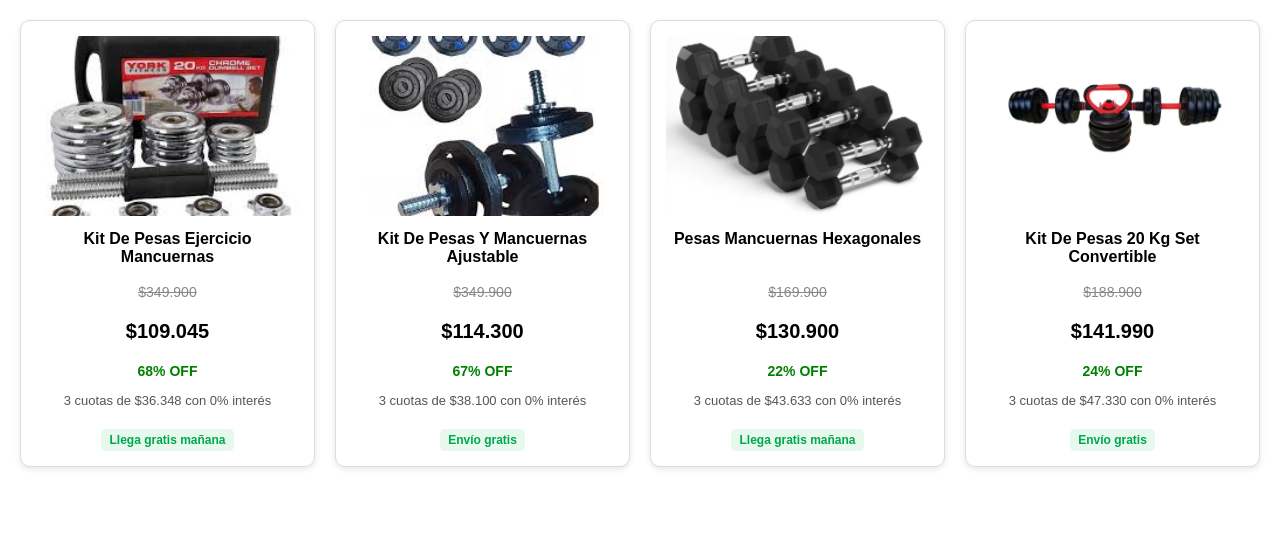
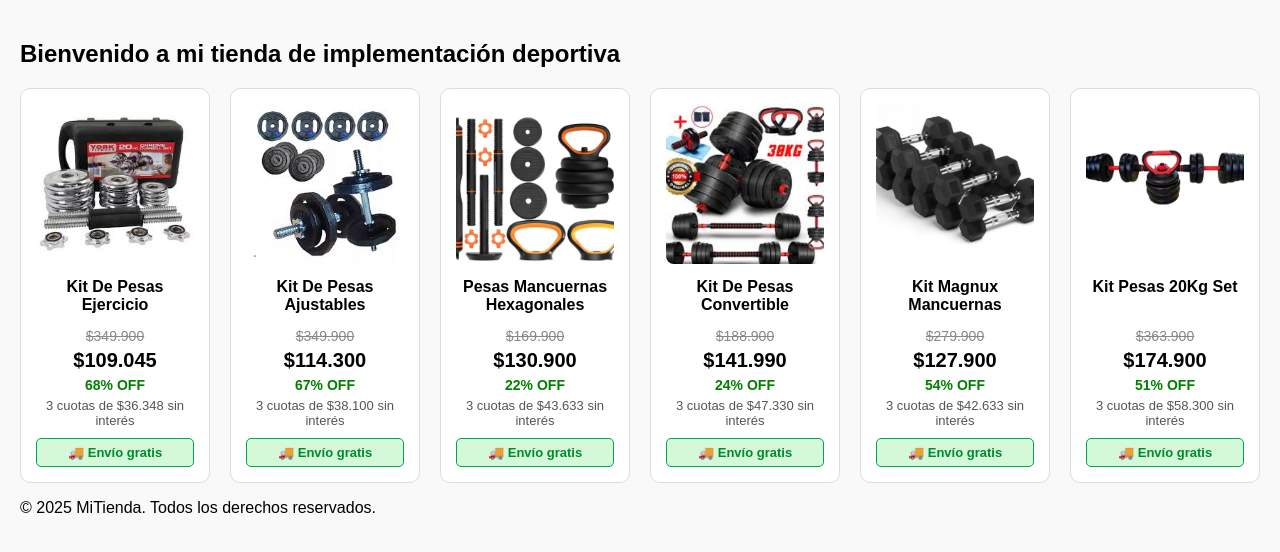
Before and after one commit to oadiazc/siteweb-pruebas-bit, a plain HTML site: page index.html in a window 1280 px wide. Drawn offline with Linux system fonts and the light colour scheme.

Commit message:
version mejorada de una tienda de deportes

```diff
--- a/css/main.css
+++ b/css/main.css
@@ -1,39 +1,42 @@
 body {
   font-family: Arial, sans-serif;
-  margin: 20px;
-  background: #fff;
+  background: #f9f9f9;
+  margin: 0;
+  padding: 20px;
 }
 
-/* 🔹 Grid: 4 productos por fila */
+.contenedor {
+  max-width: 1400px;
+  margin: auto;
+}
+
 .productos {
   display: grid;
-  grid-template-columns: repeat(4, 1fr); /* 4 columnas iguales */
+  grid-template-columns: repeat(6, 1fr); /* 6 columnas */
   gap: 20px;
 }
 
-.card {
+.tarjeta {
+  background: #fff;
   border: 1px solid #ddd;
   border-radius: 10px;
   padding: 15px;
   text-align: center;
-  background: #fff;
-  box-shadow: 0 2px 6px rgba(0,0,0,0.1);
   transition: transform 0.2s ease;
 }
 
-.card:hover {
+.tarjeta:hover {
   transform: scale(1.05);
 }
 
-/* 🔹 Imágenes todas iguales */
-.card img {
-  width: 100%;          /* ocupa todo el ancho */
-  height: 180px;        /* fija la altura */
-  object-fit: cover;    /* recorta sin deformar */
+.tarjeta .imagen img {
+  width: 100%;
+  height: 160px;
+  object-fit: cover;
   border-radius: 8px;
 }
 
-h3 {
+.tarjeta .titulo h3 {
   font-size: 16px;
   margin: 10px 0;
   height: 40px;
@@ -50,7 +53,9 @@ h3 {
   color: #000;
   font-size: 20px;
   font-weight: bold;
+  margin: 5px 0;
 }
+
 
 .descuento {
   color: green;
@@ -61,15 +66,16 @@ h3 {
 .cuotas {
   color: #555;
   font-size: 13px;
+  margin-top: 5px;
 }
 
 .envio {
-  display: inline-block;
-  margin-top: 8px;
-  padding: 4px 8px;
-  background: #e6f9ec;
-  color: #00a650;
-  font-size: 12px;
+  margin-top: 10px;
+  padding: 6px 10px;
+  background: #d4f9d9;
+  color: #008a2e;
+  font-size: 13px;
   border-radius: 5px;
   font-weight: bold;
+  border: 1px solid #00a650;
 }
--- a/index.html
+++ b/index.html
@@ -2,50 +2,82 @@
 <html lang="es">
 <head>
     <meta charset="UTF-8">
-  <title>Productos en columnas</title>
+    <meta name="viewport" content="width=device-width, initial-scale=1.0">
+    <title>TIENDA ANDRES DIAZ</title>
     <link rel="stylesheet" href="css/main.css">
 </head>
 <body>
+
+<h2>Bienvenido a mi tienda de implementación deportiva</h2>
+
+  <div class="contenedor">
     <section class="productos">
-    <div class="card">
-      <img src="img/Kit de pesas.jpg" alt="Kit de pesas">
-      <h3>Kit De Pesas Ejercicio Mancuernas</h3>
-      <p class="precio-original">$349.900</p>
-      <p class="precio-descuento">$109.045</p>
-      <p class="descuento">68% OFF</p>
-      <p class="cuotas">3 cuotas de $36.348 con 0% interés</p>
-      <span class="envio">Llega gratis mañana</span>
+
+      <div class="tarjeta">
+        <div class="imagen"><img src="img/Kit de pesas.jpg"></div>
+        <div class="titulo"><h3>Kit De Pesas Ejercicio</h3></div>
+        <div class="precio-original">$349.900</div>
+        <div class="precio-descuento">$109.045</div>
+        <div class="descuento">68% OFF</div>
+        <div class="cuotas">3 cuotas de $36.348 sin interés</div>
+        <div class="envio">🚚 Envío gratis</div>
       </div>
 
-    <div class="card">
-      <img src="img/kit pesas 2.jpg" alt="Kit de pesas ajustable">
-      <h3>Kit De Pesas Y Mancuernas Ajustable</h3>
-      <p class="precio-original">$349.900</p>
-      <p class="precio-descuento">$114.300</p>
-      <p class="descuento">67% OFF</p>
-      <p class="cuotas">3 cuotas de $38.100 con 0% interés</p>
-      <span class="envio">Envío gratis</span>
+      <div class="tarjeta">
+        <div class="imagen"><img src="img/kit pesas 2.jpg"></div>
+        <div class="titulo"><h3>Kit De Pesas Ajustables</h3></div>
+        <div class="precio-original">$349.900</div>
+        <div class="precio-descuento">$114.300</div>
+        <div class="descuento">67% OFF</div>
+        <div class="cuotas">3 cuotas de $38.100 sin interés</div>
+        <div class="envio">🚚 Envío gratis</div>
       </div>
 
-    <div class="card">
-      <img src="img/hexagonales.png" alt="Pesas hexagonales">
-      <h3>Pesas Mancuernas Hexagonales</h3>
-      <p class="precio-original">$169.900</p>
-      <p class="precio-descuento">$130.900</p>
-      <p class="descuento">22% OFF</p>
-      <p class="cuotas">3 cuotas de $43.633 con 0% interés</p>
-      <span class="envio">Llega gratis mañana</span>
+      <div class="tarjeta">
+        <div class="imagen"><img src="img/pesas3.png"></div>
+        <div class="titulo"><h3>Pesas Mancuernas Hexagonales</h3></div>
+        <div class="precio-original">$169.900</div>
+        <div class="precio-descuento">$130.900</div>
+        <div class="descuento">22% OFF</div>
+        <div class="cuotas">3 cuotas de $43.633 sin interés</div>
+        <div class="envio">🚚 Envío gratis</div>
       </div>
 
-    <div class="card">
-      <img src="img/convertibles.png" alt="Kit convertible">
-      <h3>Kit De Pesas 20 Kg Set Convertible</h3>
-      <p class="precio-original">$188.900</p>
-      <p class="precio-descuento">$141.990</p>
-      <p class="descuento">24% OFF</p>
-      <p class="cuotas">3 cuotas de $47.330 con 0% interés</p>
-      <span class="envio">Envío gratis</span>
+      <div class="tarjeta">
+        <div class="imagen"><img src="img/pesa4.png"></div>
+        <div class="titulo"><h3>Kit De Pesas Convertible</h3></div>
+        <div class="precio-original">$188.900</div>
+        <div class="precio-descuento">$141.990</div>
+        <div class="descuento">24% OFF</div>
+        <div class="cuotas">3 cuotas de $47.330 sin interés</div>
+        <div class="envio">🚚 Envío gratis</div>
       </div>
+
+      <div class="tarjeta">
+        <div class="imagen"><img src="img/hexagonales.png"></div>
+        <div class="titulo"><h3>Kit Magnux Mancuernas</h3></div>
+        <div class="precio-original">$279.900</div>
+        <div class="precio-descuento">$127.900</div>
+        <div class="descuento">54% OFF</div>
+        <div class="cuotas">3 cuotas de $42.633 sin interés</div>
+        <div class="envio">🚚 Envío gratis</div>
+      </div>
+
+      <div class="tarjeta">
+        <div class="imagen"><img src="img/convertibles.png"></div>
+        <div class="titulo"><h3>Kit Pesas 20Kg Set</h3></div>
+        <div class="precio-original">$363.900</div>
+        <div class="precio-descuento">$174.900</div>
+        <div class="descuento">51% OFF</div>
+        <div class="cuotas">3 cuotas de $58.300 sin interés</div>
+        <div class="envio">🚚 Envío gratis</div>
+      </div>
+
     </section>
+  </div>
+ <footer class="footer">
+    <p>&copy; 2025 MiTienda. Todos los derechos reservados.</p>
+  </footer>
+
 </body>
 </html>
```
Also changed, not shown: img/pesa4.png (added), img/pesas3.png (added). Lines whose indentation alone changed are shown as unchanged.
